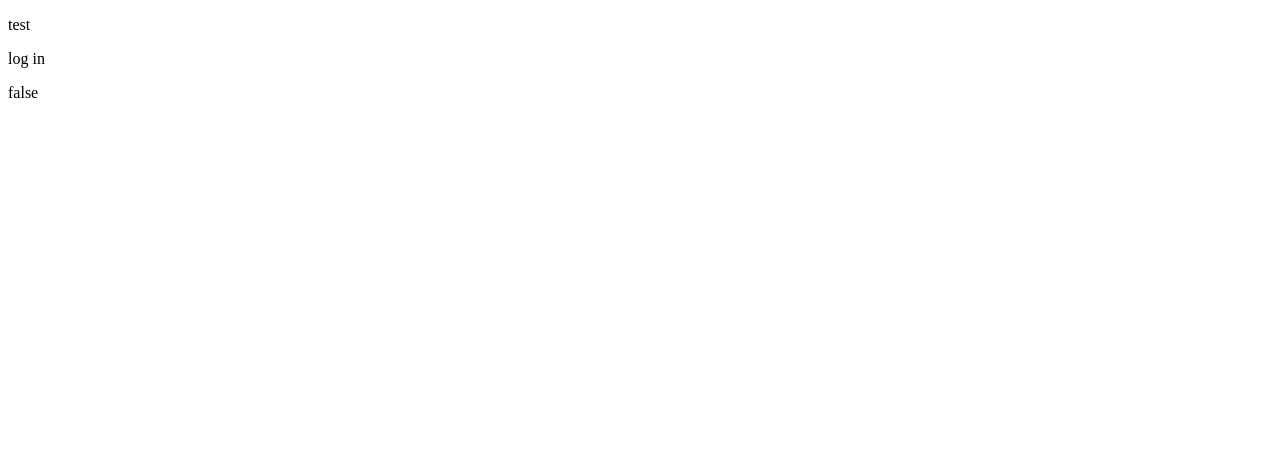
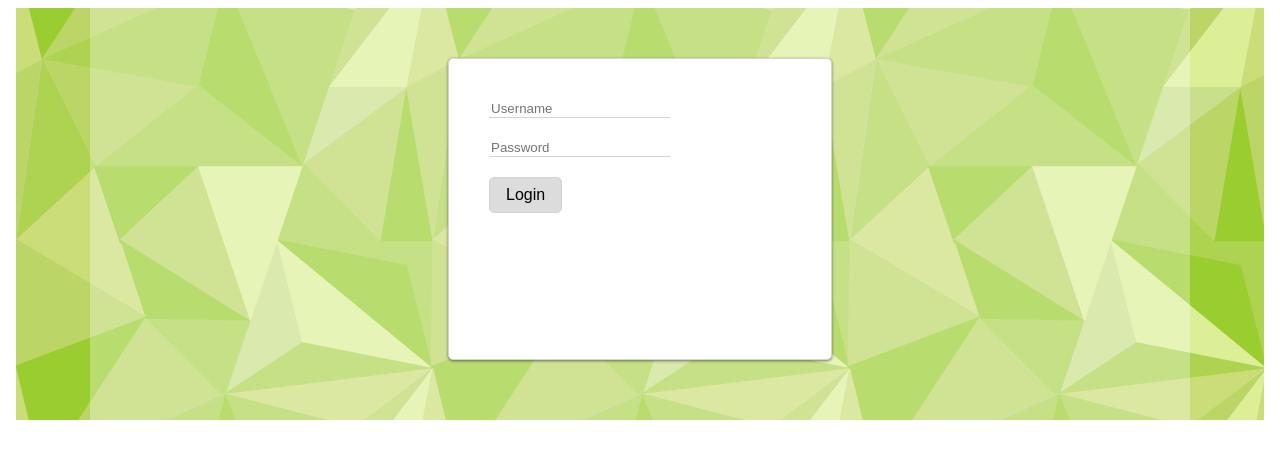
Before and after one commit to MatMK/ProjektKoFrMa, an Angular app in the folder KoFrMaAdminAppAngular/: page / in a window 1280 px wide. Shown: the top 458 px of the page. Built offline with nearby package versions, Linux system fonts and the light colour scheme.

Commit message:
Added Login screen
Co-Authored-By: fikus444 <fikus444@users.noreply.github.com>

```diff
--- a/KoFrMaAdminAppAngular/src/app/admin-app/login/login.component.html
+++ b/KoFrMaAdminAppAngular/src/app/admin-app/login/login.component.html
@@ -1,3 +1,22 @@
-<p (click)="test()">test</p>
-<p (click)="LogIn()">log in</p>
-<p>{{data.LoggedIn}}</p>
+<!doctype html>
+<html lang="cs-cz">
+<head>
+    <title>Login</title>
+</head>
+<body>
+    <main>
+        <div id="loginDiv">
+            <form id="loginForm">
+                <input type="text" placeholder="Username" name="Username" id="loginUsername" [(ngModel)]="name"/>
+                <br />
+                <input type="password" placeholder="Password" name="Password" id="loginPassword" [(ngModel)]="password"/>
+                <br />
+            </form>
+            <a>
+                <input type="submit" value="Login" id="loginSubmit" class="button" (click)="LogIn()"/>
+            </a>
+            <br />
+        </div>
+    </main>
+</body>
+</html>
--- a/KoFrMaAdminAppAngular/src/app/admin-app/login/login.component.ts
+++ b/KoFrMaAdminAppAngular/src/app/admin-app/login/login.component.ts
@@ -3,6 +3,7 @@ import { Http } from '@angular/http';
 import { ServerConnectionService } from '../server-connection/server-connection.service';
 import { AppComponent } from '../../app.component';
 import { Data } from '../server-connection/data.model';
+import { FormsModule } from '@angular/forms';
 
 @Component({
   selector: 'app-login',
@@ -13,18 +14,20 @@ export class LoginComponent implements OnInit {
 
   constructor(private serverConnectionService : ServerConnectionService, private data : Data) { }
 
-  LogIn(Username : string, Password : string)
+  name : string;
+  password : string;
+
+
+  LogIn()
   {
-    Username = 'Pepa';
-    Password = '123456';
     this.data.ServerRootURL = 'http://localhost:49849/';
     this.data.Loading = true;
-    this.serverConnectionService.Login(Password,Username).then(res => {
+    this.serverConnectionService.Login(this.name,this.password).then(res => {
       this.data.Loading = false;
       if (res != undefined)
       {
         this.data.adminInfo.Token = res;
-        this.data.adminInfo.UserName = Username;
+        this.data.adminInfo.UserName = this.name;
         this.data.LoggedIn = true;
       }
       else
--- a/KoFrMaAdminAppAngular/src/app/app.module.ts
+++ b/KoFrMaAdminAppAngular/src/app/app.module.ts
@@ -1,6 +1,7 @@
 import { BrowserModule } from '@angular/platform-browser';
 import { NgModule } from '@angular/core';
 import { HttpModule} from '@angular/http';
+import { FormsModule } from '@angular/forms';
 
 import { AppComponent } from './app.component';
 import { ServerConnectionService } from './admin-app/server-connection/server-connection.service';
@@ -15,7 +16,8 @@ import { Data } from './admin-app/server-connection/data.model';
   ],
   imports: [
     BrowserModule,
-    HttpModule
+    HttpModule,
+    FormsModule
   ],
   providers: [ServerConnectionService, Data],
   bootstrap: [AppComponent]
```
